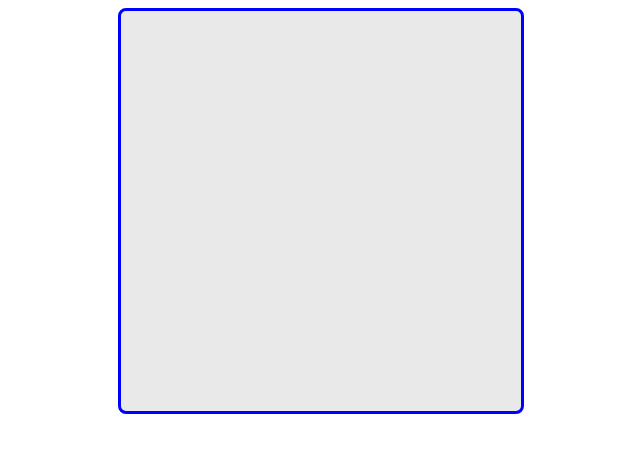
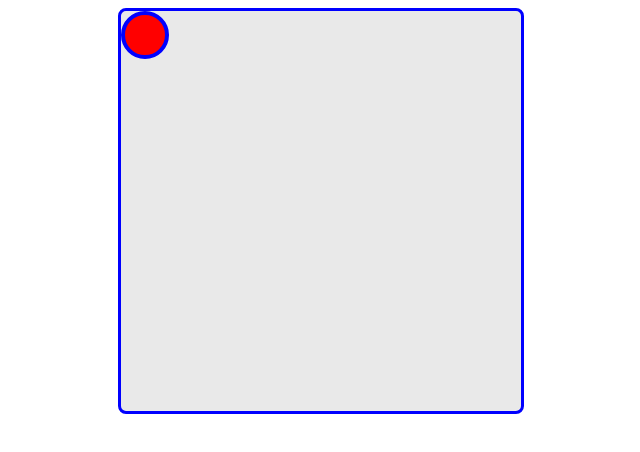
Before and after one commit to bassam-azizi/Bubble-app, a React (Create React App) app: page / in a window 1280 px wide. Shown: the top 452 px of the page, without its empty margins (319-959 px from the left). Built offline with nearby package versions, Linux system fonts and the light colour scheme.

Commit message:
Initialize the Bubble component

```diff
--- a/src/components/board.jsx
+++ b/src/components/board.jsx
@@ -1,7 +1,12 @@
 import React from "react";
+import Bubble from "./bubble/bubble";
 
 const Board = () => {
-  return <div className="board" />;
+  return (
+    <div className="board">
+      <Bubble />
+    </div>
+  );
 };
 
 export default Board;
--- /dev/null
+++ b/src/components/bubble/bubble.jsx
@@ -0,0 +1,9 @@
+import React, { Component } from "react";
+
+class Bubble extends Component {
+  render() {
+    return <div className="bubble" />;
+  }
+}
+
+export default Bubble;
--- a/src/styles.css
+++ b/src/styles.css
@@ -3,7 +3,7 @@
   text-align: center;
 }
 
-.board{
+.board {
   border: 3px solid blue;
   border-radius: 8px;
   background-color: rgba(44, 44, 44, 0.1);
@@ -11,3 +11,11 @@
   height: 400px;
   margin: auto;
 }
+
+.bubble {
+  width: 40px;
+  height: 40px;
+  background-color: red;
+  border: 4px solid blue;
+  border-radius: 50%;
+}
```
